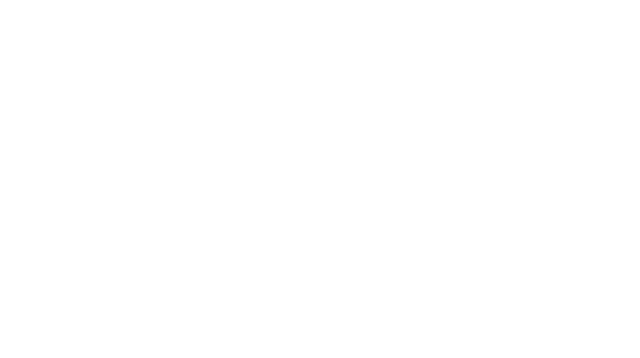
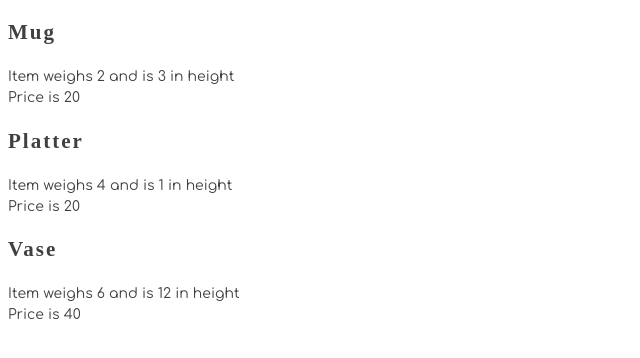
Before and after one commit to NSS-Day-Cohort-79/Hairy-Potter-cmdrumright, a website with bundled scripts: page src/index.html in a window 1280 px wide. Shown: the whole page, without its empty margins (0-640 px from the left). Built offline with nearby package versions, Linux system fonts and the light colour scheme; a web font is replaced by a local one.

Commit message:
fixed potteryHTML declaration added invocation of PotteryList to main added element ID to PotteryList to use getElementById

```diff
--- a/src/index.html
+++ b/src/index.html
@@ -7,7 +7,7 @@
     <link rel="stylesheet" href="./styles/main.css">
 </head>
 <body>
-    <article class="potteryList">
+    <article class="potteryList" id="potteryList">
         <!-- pottery list to be generated from js -->
     </article>
     <script src="./scripts/main.js" type="module"></script>
--- a/src/scripts/PotteryList.js
+++ b/src/scripts/PotteryList.js
@@ -1,7 +1,7 @@
 import { usePottery } from "./PotteryCatalog.js"
 
 export const potteryList = () => {
-    potteryHTML = ""
+    let potteryHTML = ""
     for (const sellItem of usePottery()) {
         potteryHTML += `
             <section class="pottery" id="pottery--${sellItem.id}">
--- a/src/scripts/main.js
+++ b/src/scripts/main.js
@@ -2,6 +2,7 @@
 import { makePottery } from "./PotteryWheel.js"
 import { firePottery } from "./Kiln.js"
 import { toSellOrNotToSell } from "./PotteryCatalog.js"
+import { potteryList } from "./PotteryList.js"
 
 // Make 5 pieces of pottery at the wheel
 let mug = makePottery("Mug", 2, 3);
@@ -35,3 +36,6 @@ let pricedPot = toSellOrNotToSell(firedPot);
 console.log(pricedPot);
 
 // Invoke the component function that renders the HTML list
+const potteryHTML = potteryList();
+const potteryListElement = document.getElementById("potteryList");
+potteryListElement.innerHTML = potteryHTML;
```
